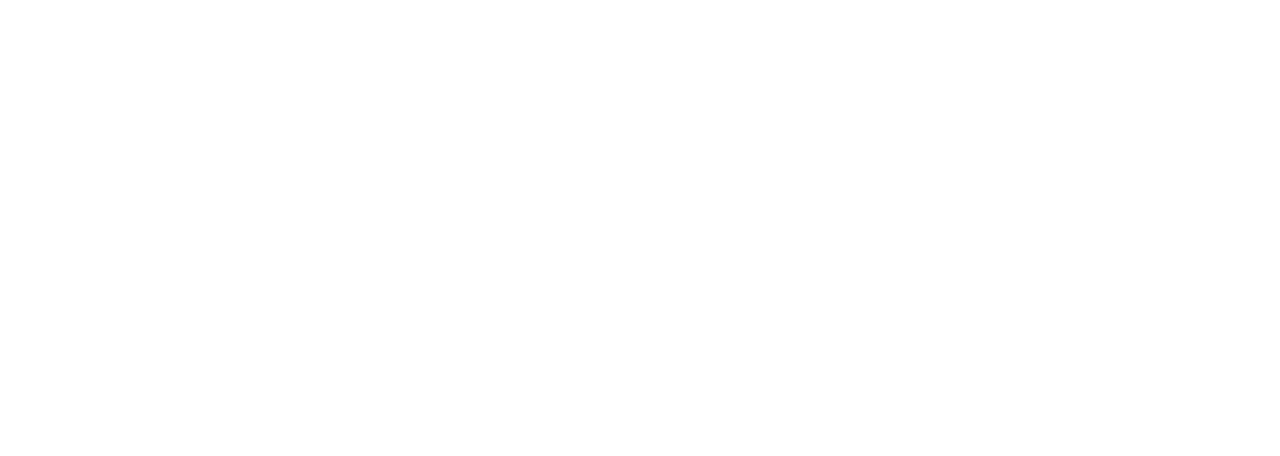
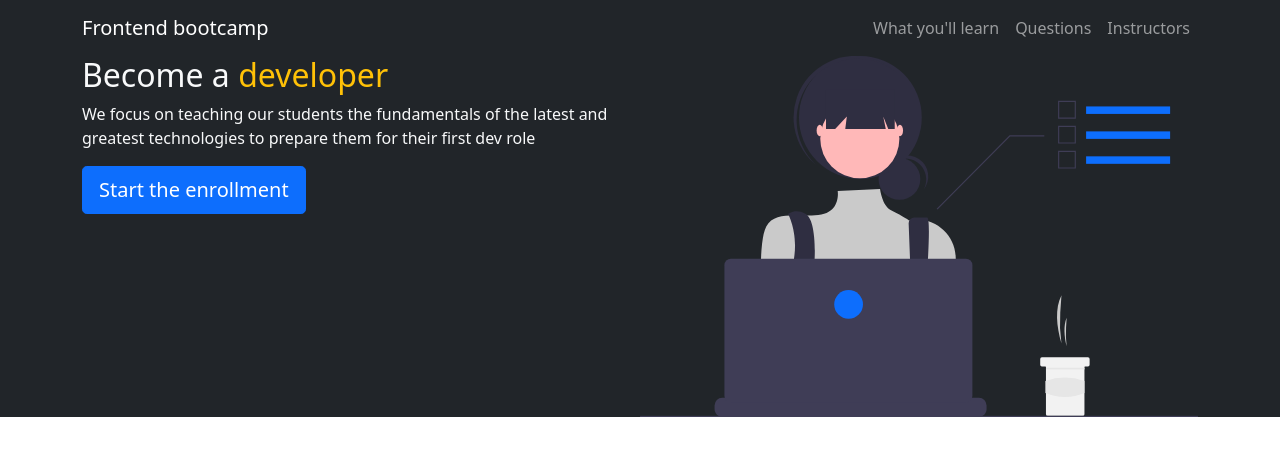
Before and after one commit to mohammedismayil/bootstrapbar, a plain HTML site: page index.html in a window 1280 px wide. Drawn offline with nearby package versions, Linux system fonts and the light colour scheme.

Commit message:
images added

```diff
--- a/index.html
+++ b/index.html
@@ -1,12 +1,62 @@
 <!DOCTYPE html>
 <html lang="en">
-<head>
-    <meta charset="UTF-8">
-    <meta http-equiv="X-UA-Compatible" content="IE=edge">
-    <meta name="viewport" content="width=device-width, initial-scale=1.0">
+  <head>
+    <meta charset="UTF-8" />
+    <meta http-equiv="X-UA-Compatible" content="IE=edge" />
+    <meta name="viewport" content="width=device-width, initial-scale=1.0" />
     <title>Bootstrap bootcamp</title>
-</head>
-<body>
+    <link
+      href="https://cdn.jsdelivr.net/npm/bootstrap@5.1.3/dist/css/bootstrap.min.css"
+      rel="stylesheet"
+      integrity="sha384-1BmE4kWBq78iYhFldvKuhfTAU6auU8tT94WrHftjDbrCEXSU1oBoqyl2QvZ6jIW3"
+      crossorigin="anonymous"
+    />
+  </head>
+  <body>
+    <script
+      src="https://cdn.jsdelivr.net/npm/bootstrap@5.1.3/dist/js/bootstrap.bundle.min.js"
+      integrity="sha384-ka7Sk0Gln4gmtz2MlQnikT1wXgYsOg+OMhuP+IlRH9sENBO0LRn5q+8nbTov4+1p"
+      crossorigin="anonymous"
+    ></script>
+<!-- navbar -->
+    <nav class="navbar navbar-expand-lg bg-dark navbar-dark">
+      <div class="container">
+        <a href="" class="navbar-brand">Frontend bootcamp</a>
+        <button class="navbar-toggler" type="button" data-bs-toggle="collapse" data-bs-target="#navmenu">
+            <span class="navbar-toggler-icon"></span>
+        </button>
 
-</body>
+        <div class="collapse navbar-collapse " id="navmenu">
+          <ul class="navbar-nav ms-auto">
+            <li class="nav-item">
+              <a href="" class="nav-link">What you'll learn</a>
+            </li>
+            <li class="nav-item">
+              <a href="" class="nav-link">Questions</a>
+            </li>
+            <li class="nav-item">
+              <a href="" class="nav-link">Instructors</a>
+            </li>
+          </ul>
+        </div>
+      </div>
+    </nav>
+
+<section class="bg-dark text-light">
+    <div class="container">
+        <div class="d-sm-flex">
+            <div>
+                <h2>Become a <span class="text-warning">developer</span> </h2>
+                <p>We focus on teaching our students the fundamentals of the latest and
+                     greatest technologies to prepare them for their first dev role</p>
+                <button class="btn btn-primary btn-lg">Start the enrollment</button>
+            </div>
+            <img src="/img/showcase.svg" class="img-fluid w-50">
+
+        </div>
+    </div>
+
+</section>
+
+  </body>
 </html>
```
Also changed, not shown: img/fundamentals.svg (added), img/react.svg (added), img/showcase.svg (added).
